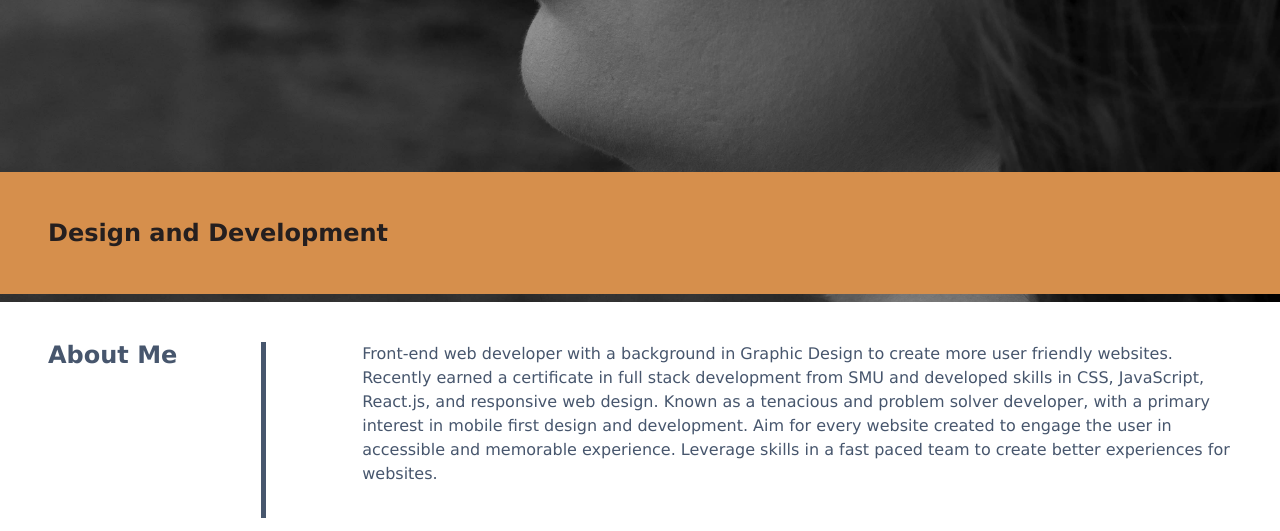
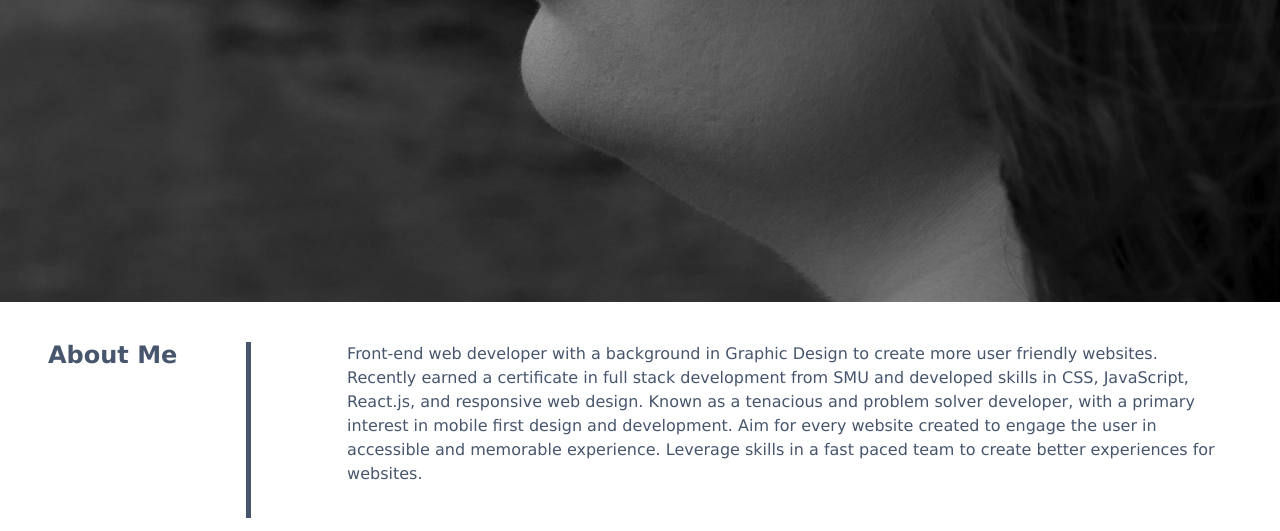
Before and after one commit to harleysherman/portfolio-rough-draft, a plain HTML site: page index.html in a window 1280 px wide. Shown: the part 1207-1738 px from the top of the page. Drawn offline with Linux system fonts and the light colour scheme.

Commit message:
added new styles to css

```diff
--- a/Assets/style.css
+++ b/Assets/style.css
@@ -91,7 +91,7 @@ and in an orange box */
     background-color: var(--secondary-color);
     position: relative;
     right: 0rem;
-    bottom: -49rem;
+    bottom: -100rem;
     z-index: 5;
     padding: 2em;
     margin-top: 1em;
@@ -251,7 +251,7 @@ footer h3 {
         display: flex;
     }
     #aboutTitle {
-        flex-basis: 20%;
+        flex-basis: 18.3%;
         /* border-bottom: 5px solid #47566d; */
     }
     #paragraphAboutMe {
@@ -264,7 +264,6 @@ footer h3 {
     #titleWork {
         flex-basis: 17.5%;
     }
-
     #workProjects {
         flex-basis: 80%;
     }
```
